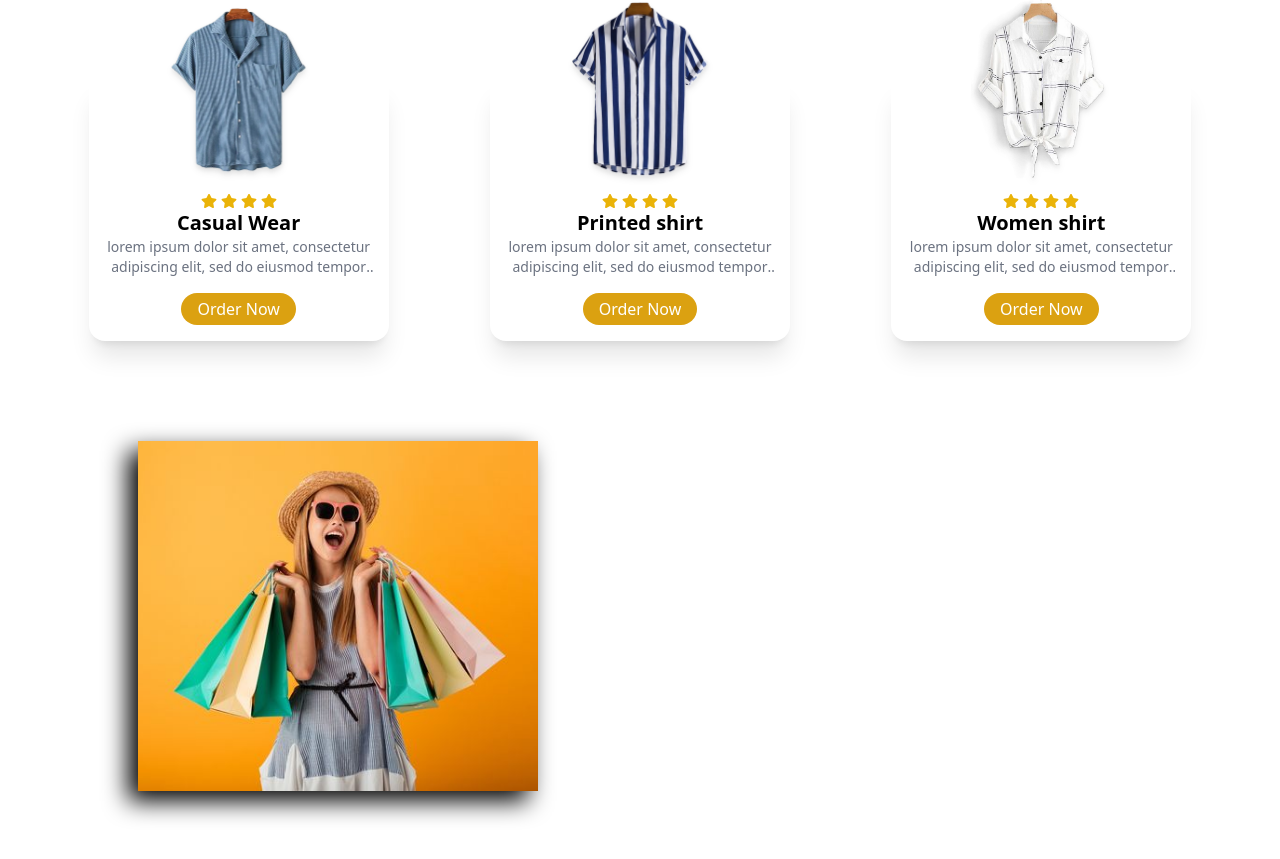
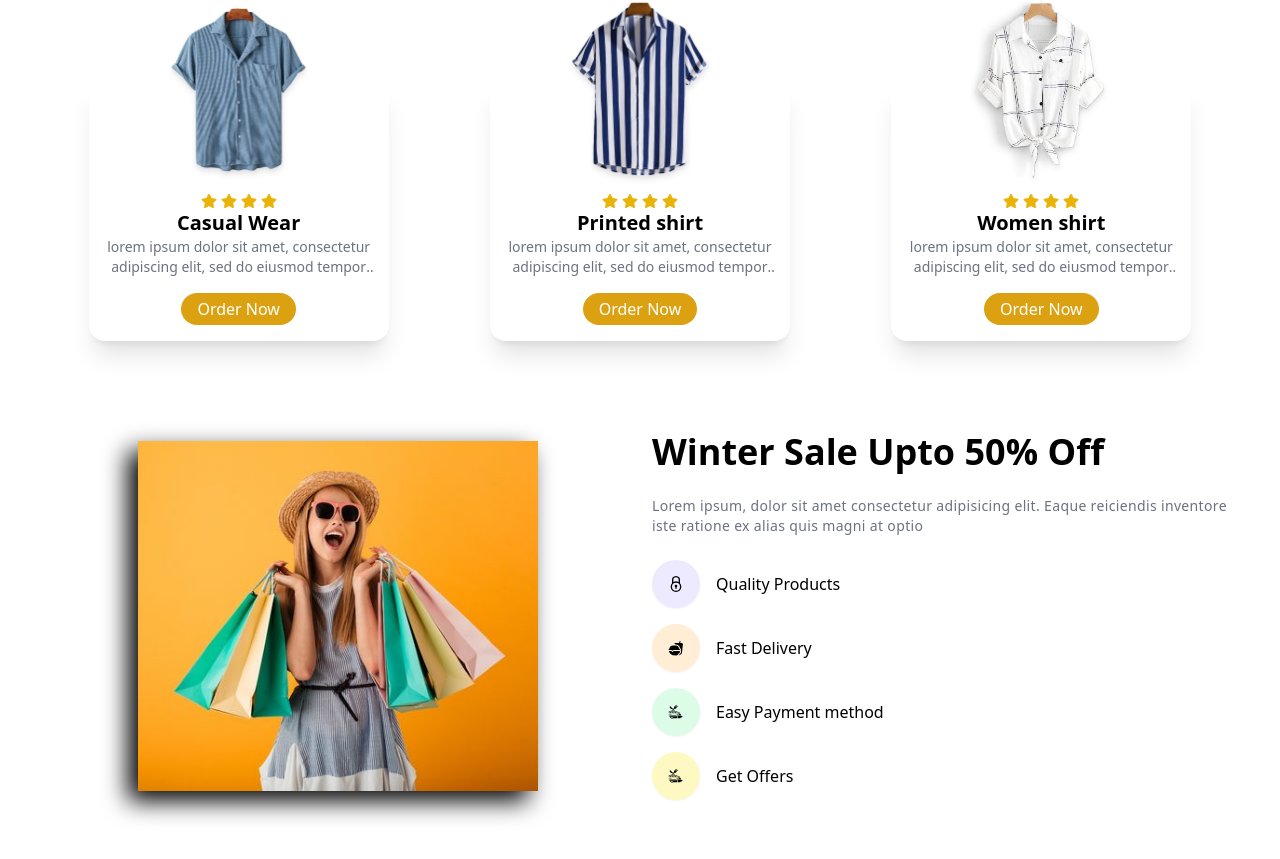
Before and after one commit to G3RGES/eccomerce-website, a React (Vite) app: page / in a window 1280 px wide. Shown: the part 1333-2192 px from the top of the page. Built offline with nearby package versions, Linux system fonts and the light colour scheme.

Commit message:
Update Banner.jsx

```diff
--- a/src/components/Banner.jsx
+++ b/src/components/Banner.jsx
@@ -25,7 +25,33 @@ const Banner = () => {
           </div>
 
           {/* text section */}
-          <div className=""></div>
+          <div className="flex flex-col justify-center gap-6 sm:pt-0 ">
+            <h1 className="text-3xl sm:text-4xl font-bold">
+              Winter Sale Upto 50% Off
+            </h1>
+            <p className="text-sm text-gray-500 tracking-wide leading-5">
+              Lorem ipsum, dolor sit amet consectetur adipisicing elit. Eaque
+              reiciendis inventore iste ratione ex alias quis magni at optio
+            </p>
+            <div className="flex flex-col gap-4">
+              <div data-aos="fade-up" className="flex items-center gap-4">
+                <GrSecure className="text-4xl h-12 w-12 shadow-sm p-4 rounded-full bg-violet-100 dark:bg-violet-400" />
+                <p>Quality Products</p>
+              </div>
+              <div data-aos="fade-up" className="flex items-center gap-4">
+                <IoFastFood className="text-4xl h-12 w-12 shadow-sm p-4 rounded-full bg-orange-100 dark:bg-orange-400" />
+                <p>Fast Delivery</p>
+              </div>
+              <div data-aos="fade-up" className="flex items-center gap-4">
+                <GiFoodTruck className="text-4xl h-12 w-12 shadow-sm p-4 rounded-full bg-green-100 dark:bg-green-400" />
+                <p>Easy Payment method</p>
+              </div>
+              <div data-aos="fade-up" className="flex items-center gap-4">
+                <GiFoodTruck className="text-4xl h-12 w-12 shadow-sm p-4 rounded-full bg-yellow-100 dark:bg-yellow-400" />
+                <p>Get Offers</p>
+              </div>
+            </div>
+          </div>
         </div>
       </div>
     </div>
```
